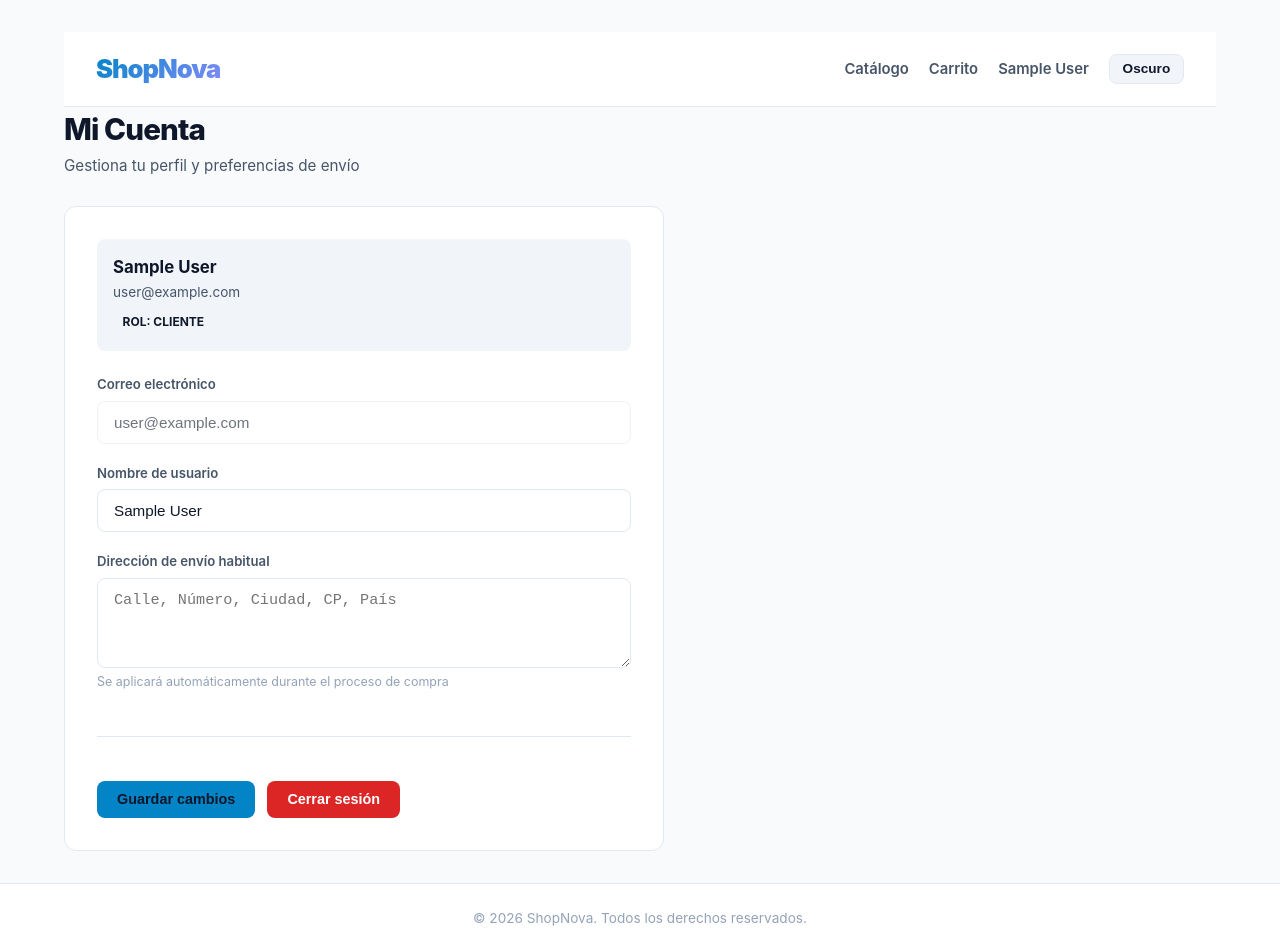
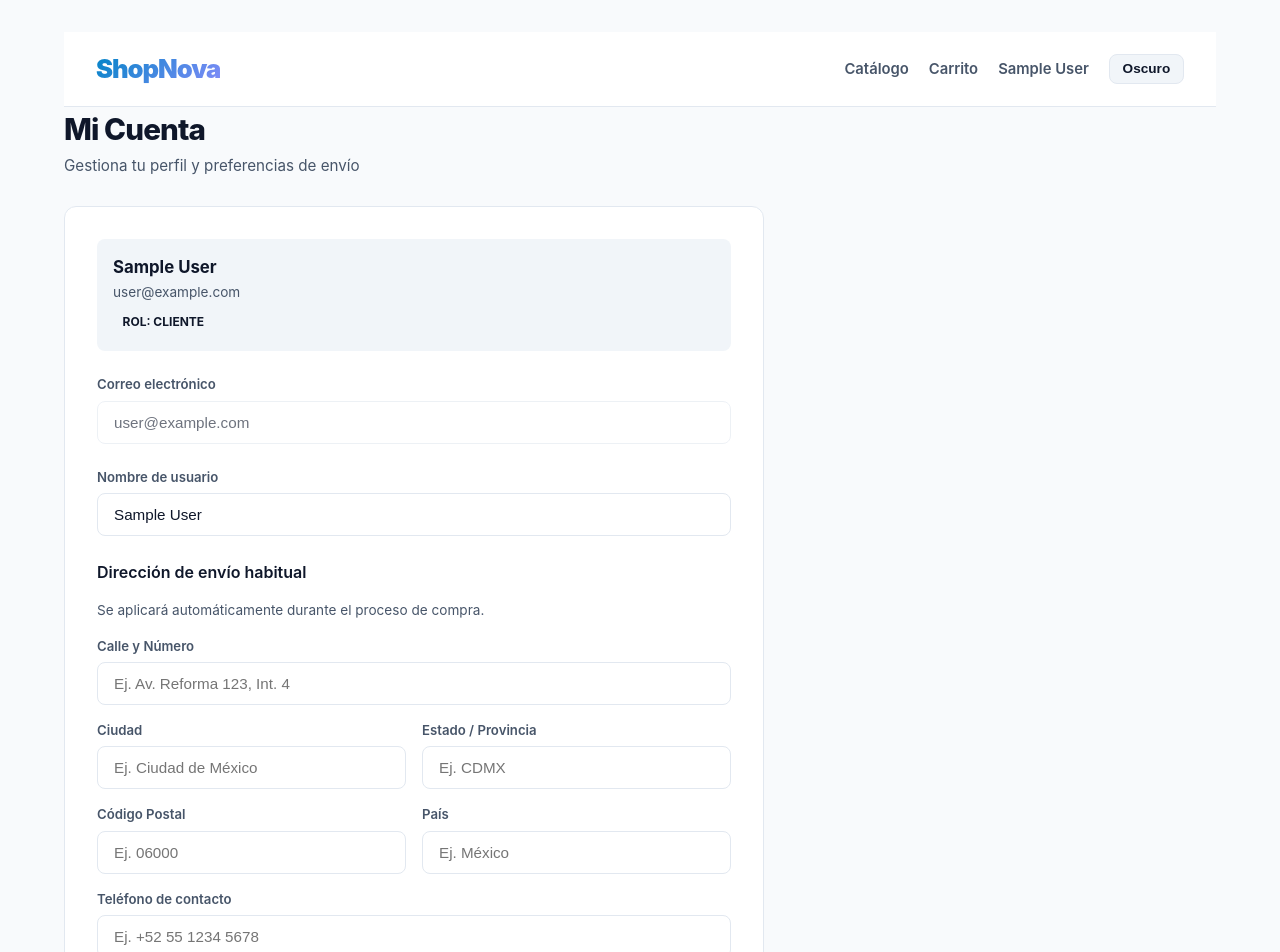
Before and after one commit to JNevid-RO/JNevid-RO-ProyectoM5_JoseNevidRodriguezOrtega, a React (Vite) app: page /account in a window 1280 px wide. Shown: the top 952 px of the page. Built offline with nearby package versions, Linux system fonts and the light colour scheme; no server answers; the database is empty; sample sign-in values are in the browser's storage.

Commit message:
feat(profile): soporte completo para direccion detallada en perfil y checkout

```diff
--- a/src/contexts/AuthContext.tsx
+++ b/src/contexts/AuthContext.tsx
@@ -1,7 +1,7 @@
 import { createContext, useContext, useEffect, useMemo, useState } from 'react';
 import { onAuthStateChanged } from 'firebase/auth';
-import { doc, getDoc, setDoc } from 'firebase/firestore';
-import type { UserProfile, UserRole } from '../types';
+import { doc, getDoc, setDoc, updateDoc } from 'firebase/firestore';
+import type { UserProfile, UserRole, AddressDetails } from '../types';
 import {
   auth,
   db,
@@ -20,28 +20,10 @@ interface AuthContextValue {
   signUp: (email: string, password: string, displayName?: string) => Promise<void>;
   signInWithGoogle: () => Promise<void>;
   signOut: () => Promise<void>;
-  updateUserProfile: (data: { displayName?: string; shippingAddress?: string }) => void;
+  updateUserProfile: (data: { displayName?: string; shippingAddress?: string; addressDetails?: AddressDetails }) => Promise<void>;
 }
 
 const AuthContext = createContext<AuthContextValue | undefined>(undefined);
-
-/**
- * Lee el rol del usuario desde Firestore (/users/{uid}).
- * Si el documento no existe, retorna 'customer' como rol predeterminado.
- */
-async function fetchUserRole(uid: string): Promise<UserRole> {
-  try {
-    const userDoc = await getDoc(doc(db, 'users', uid));
-    if (userDoc.exists()) {
-      const data = userDoc.data();
-      if (data.role === 'admin') return 'admin';
-    }
-    return 'customer';
-  } catch (error) {
-    console.error('Error al consultar rol del usuario en Firestore:', error);
-    return 'customer';
-  }
-}
 
 /**
  * Crea o actualiza el documento del usuario en Firestore si no existe.
@@ -90,13 +72,25 @@ export function AuthProvider({ children }: { children: React.ReactNode }) {
     setLoading(true);
     const unsubscribe = onAuthStateChanged(auth, async (firebaseUser) => {
       if (firebaseUser) {
-        const userRole = await fetchUserRole(firebaseUser.uid);
+        let userData: any = {};
+        try {
+          const userDoc = await getDoc(doc(db, 'users', firebaseUser.uid));
+          if (userDoc.exists()) {
+            userData = userDoc.data();
+          }
+        } catch (e) {
+          console.error("Error fetching user data", e);
+        }
+
+        const userRole = userData.role === 'admin' ? 'admin' : 'customer';
+
         setUser((prev) => ({
           uid: firebaseUser.uid,
           email: firebaseUser.email || '',
           displayName: firebaseUser.displayName || prev?.displayName || firebaseUser.email?.split('@')[0],
           role: userRole,
-          shippingAddress: prev?.shippingAddress,
+          shippingAddress: userData.shippingAddress || prev?.shippingAddress,
+          addressDetails: userData.addressDetails || prev?.addressDetails,
         }));
         setRole(userRole);
       }
@@ -111,12 +105,19 @@ export function AuthProvider({ children }: { children: React.ReactNode }) {
     try {
       const result = await signInWithFirebase(email, password);
       const firebaseUser = result.user;
-      const userRole = await fetchUserRole(firebaseUser.uid);
+
+      let userData: any = {};
+      const userDoc = await getDoc(doc(db, 'users', firebaseUser.uid));
+      if (userDoc.exists()) userData = userDoc.data();
+
+      const userRole = userData.role === 'admin' ? 'admin' : 'customer';
       const nextUser: UserProfile = {
         uid: firebaseUser.uid,
         email: firebaseUser.email || '',
         displayName: firebaseUser.displayName || email.split('@')[0],
         role: userRole,
+        shippingAddress: userData.shippingAddress,
+        addressDetails: userData.addressDetails,
       };
       setUser(nextUser);
       setRole(nextUser.role);
@@ -132,7 +133,7 @@ export function AuthProvider({ children }: { children: React.ReactNode }) {
       const firebaseUser = result.user;
       const displayName = nameInput || email.split('@')[0];
       const userRole: UserRole = 'customer';
-      // Crear documento en Firestore para el nuevo usuario
+
       await ensureUserDocument(firebaseUser.uid, firebaseUser.email || email, displayName, userRole);
       const nextUser: UserProfile = {
         uid: firebaseUser.uid,
@@ -153,14 +154,25 @@ export function AuthProvider({ children }: { children: React.ReactNode }) {
       const result = await signInWithGooglePopup();
       const firebaseUser = result.user;
       const displayName = firebaseUser.displayName || firebaseUser.email?.split('@')[0] || 'Usuario Google';
-      // Leer rol existente o crear documento como customer
-      let userRole = await fetchUserRole(firebaseUser.uid);
-      await ensureUserDocument(firebaseUser.uid, firebaseUser.email || '', displayName, userRole);
+
+      let userData: any = {};
+      const userDoc = await getDoc(doc(db, 'users', firebaseUser.uid));
+      let userRole: UserRole = 'customer';
+
+      if (userDoc.exists()) {
+        userData = userDoc.data();
+        userRole = userData.role === 'admin' ? 'admin' : 'customer';
+      } else {
+        await ensureUserDocument(firebaseUser.uid, firebaseUser.email || '', displayName, userRole);
+      }
+
       const nextUser: UserProfile = {
         uid: firebaseUser.uid,
         email: firebaseUser.email || '',
         displayName,
         role: userRole,
+        shippingAddress: userData.shippingAddress,
+        addressDetails: userData.addressDetails,
       };
       setUser(nextUser);
       setRole(nextUser.role);
@@ -176,8 +188,16 @@ export function AuthProvider({ children }: { children: React.ReactNode }) {
     localStorage.removeItem('ecommerce_user');
   };
 
-  const updateUserProfile = (data: { displayName?: string; shippingAddress?: string }) => {
+  const updateUserProfile = async (data: { displayName?: string; shippingAddress?: string; addressDetails?: AddressDetails }) => {
     setUser((prev) => (prev ? { ...prev, ...data } : null));
+    if (user) {
+      try {
+        const userRef = doc(db, 'users', user.uid);
+        await updateDoc(userRef, data);
+      } catch (e) {
+        console.error('Error updating user document in Firestore', e);
+      }
+    }
   };
 
   const value = useMemo(
--- a/src/pages/AccountPage.tsx
+++ b/src/pages/AccountPage.tsx
@@ -1,4 +1,4 @@
-import { useState } from 'react';
+import { useState, useEffect } from 'react';
 import { useNavigate } from 'react-router-dom';
 import { useAuth } from '../contexts/AuthContext';
 
@@ -7,12 +7,44 @@ export function AccountPage() {
   const navigate = useNavigate();
 
   const [displayName, setDisplayName] = useState(user?.displayName || '');
-  const [shippingAddress, setShippingAddress] = useState(user?.shippingAddress || '');
+
+  const [street, setStreet] = useState(user?.addressDetails?.street || '');
+  const [city, setCity] = useState(user?.addressDetails?.city || '');
+  const [stateRegion, setStateRegion] = useState(user?.addressDetails?.stateRegion || '');
+  const [zip, setZip] = useState(user?.addressDetails?.zip || '');
+  const [country, setCountry] = useState(user?.addressDetails?.country || '');
+  const [phone, setPhone] = useState(user?.addressDetails?.phone || '');
+
   const [saved, setSaved] = useState(false);
 
-  const handleSave = (e: React.FormEvent) => {
+  // Sincronizar estado local si el usuario cambia (ej. recarga de Firestore)
+  useEffect(() => {
+    if (user) {
+      setDisplayName(user.displayName || '');
+      if (user.addressDetails) {
+        setStreet(user.addressDetails.street || '');
+        setCity(user.addressDetails.city || '');
+        setStateRegion(user.addressDetails.stateRegion || '');
+        setZip(user.addressDetails.zip || '');
+        setCountry(user.addressDetails.country || '');
+        setPhone(user.addressDetails.phone || '');
+      }
+    }
+  }, [user]);
+
+  const handleSave = async (e: React.FormEvent) => {
     e.preventDefault();
-    updateUserProfile({ displayName, shippingAddress });
+    await updateUserProfile({
+      displayName,
+      addressDetails: {
+        street,
+        city,
+        stateRegion,
+        zip,
+        country,
+        phone,
+      }
+    });
     setSaved(true);
     setTimeout(() => setSaved(false), 3000);
   };
@@ -29,7 +61,7 @@ export function AccountPage() {
         <p className="page-subtitle">Gestiona tu perfil y preferencias de envío</p>
       </div>
 
-      <div style={{ maxWidth: 600 }}>
+      <div style={{ maxWidth: 700 }}>
         <div className="card card-lg animate-in" style={{ padding: '2rem' }}>
           {/* User profile header */}
           <div
@@ -69,13 +101,13 @@ export function AccountPage() {
 
           {saved && (
             <div className="alert alert-success" style={{ marginBottom: '1rem' }}>
-              Perfil actualizado correctamente
+              Perfil actualizado correctamente en la base de datos
             </div>
           )}
 
           <form
             onSubmit={handleSave}
-            style={{ display: 'flex', flexDirection: 'column', gap: '1.25rem' }}
+            style={{ display: 'flex', flexDirection: 'column', gap: '1.5rem' }}
           >
             <div className="form-group">
               <label className="label">Correo electrónico</label>
@@ -99,17 +131,75 @@ export function AccountPage() {
               />
             </div>
 
-            <div className="form-group">
-              <label className="label">Dirección de envío habitual</label>
-              <textarea
-                className="input textarea"
-                value={shippingAddress}
-                onChange={(e) => setShippingAddress(e.target.value)}
-                placeholder="Calle, Número, Ciudad, CP, País"
-              />
-              <p style={{ fontSize: '0.78rem', color: 'var(--text-subtle)', marginTop: '0.35rem' }}>
-                Se aplicará automáticamente durante el proceso de compra
+            <div>
+              <h3 style={{ fontWeight: 600, marginBottom: '1rem', fontSize: '1rem', color: 'var(--text)' }}>
+                Dirección de envío habitual
+              </h3>
+              <p style={{ fontSize: '0.85rem', color: 'var(--text-muted)', marginBottom: '1rem' }}>
+                Se aplicará automáticamente durante el proceso de compra.
               </p>
+              <div style={{ display: 'grid', gridTemplateColumns: '1fr 1fr', gap: '1rem' }}>
+                <div className="form-group" style={{ gridColumn: '1 / -1' }}>
+                  <label className="label">Calle y Número</label>
+                  <input
+                    className="input"
+                    value={street}
+                    onChange={(e) => setStreet(e.target.value)}
+                    placeholder="Ej. Av. Reforma 123, Int. 4"
+                  />
+                </div>
+
+                <div className="form-group">
+                  <label className="label">Ciudad</label>
+                  <input
+                    className="input"
+                    value={city}
+                    onChange={(e) => setCity(e.target.value)}
+                    placeholder="Ej. Ciudad de México"
+                  />
+                </div>
+
+                <div className="form-group">
+                  <label className="label">Estado / Provincia</label>
+                  <input
+                    className="input"
+                    value={stateRegion}
+                    onChange={(e) => setStateRegion(e.target.value)}
+                    placeholder="Ej. CDMX"
+                  />
+                </div>
+
+                <div className="form-group">
+                  <label className="label">Código Postal</label>
+                  <input
+                    className="input"
+                    value={zip}
+                    onChange={(e) => setZip(e.target.value)}
+                    placeholder="Ej. 06000"
+                  />
+                </div>
+
+                <div className="form-group">
+                  <label className="label">País</label>
+                  <input
+                    className="input"
+                    value={country}
+                    onChange={(e) => setCountry(e.target.value)}
+                    placeholder="Ej. México"
+                  />
+                </div>
+
+                <div className="form-group" style={{ gridColumn: '1 / -1' }}>
+                  <label className="label">Teléfono de contacto</label>
+                  <input
+                    className="input"
+                    value={phone}
+                    onChange={(e) => setPhone(e.target.value)}
+                    placeholder="Ej. +52 55 1234 5678"
+                    type="tel"
+                  />
+                </div>
+              </div>
             </div>
 
             <hr className="divider" />
--- a/src/pages/CheckoutPage.tsx
+++ b/src/pages/CheckoutPage.tsx
@@ -1,4 +1,4 @@
-import { useState } from 'react';
+import { useState, useEffect } from 'react';
 import { Link } from 'react-router-dom';
 import { useCart } from '../contexts/CartContext';
 import { useOrders } from '../contexts/OrdersContext';
@@ -11,13 +11,25 @@ export function CheckoutPage() {
   const { addOrder } = useOrders();
   const { user } = useAuth();
 
-  // Address State
-  const [street, setStreet] = useState('');
-  const [city, setCity] = useState('');
-  const [stateRegion, setStateRegion] = useState('');
-  const [zip, setZip] = useState('');
-  const [country, setCountry] = useState('');
-  const [phone, setPhone] = useState('');
+  // Address State (prefilled from user profile if available)
+  const [street, setStreet] = useState(user?.addressDetails?.street || '');
+  const [city, setCity] = useState(user?.addressDetails?.city || '');
+  const [stateRegion, setStateRegion] = useState(user?.addressDetails?.stateRegion || '');
+  const [zip, setZip] = useState(user?.addressDetails?.zip || '');
+  const [country, setCountry] = useState(user?.addressDetails?.country || '');
+  const [phone, setPhone] = useState(user?.addressDetails?.phone || '');
+
+
+  useEffect(() => {
+    if (user?.addressDetails) {
+      setStreet(user.addressDetails.street || '');
+      setCity(user.addressDetails.city || '');
+      setStateRegion(user.addressDetails.stateRegion || '');
+      setZip(user.addressDetails.zip || '');
+      setCountry(user.addressDetails.country || '');
+      setPhone(user.addressDetails.phone || '');
+    }
+  }, [user]);
 
   // Payment State (Simulated)
   const [cardNumber, setCardNumber] = useState('');
```
Also changed, not shown: src/types/index.ts (+10 -0 lines).
